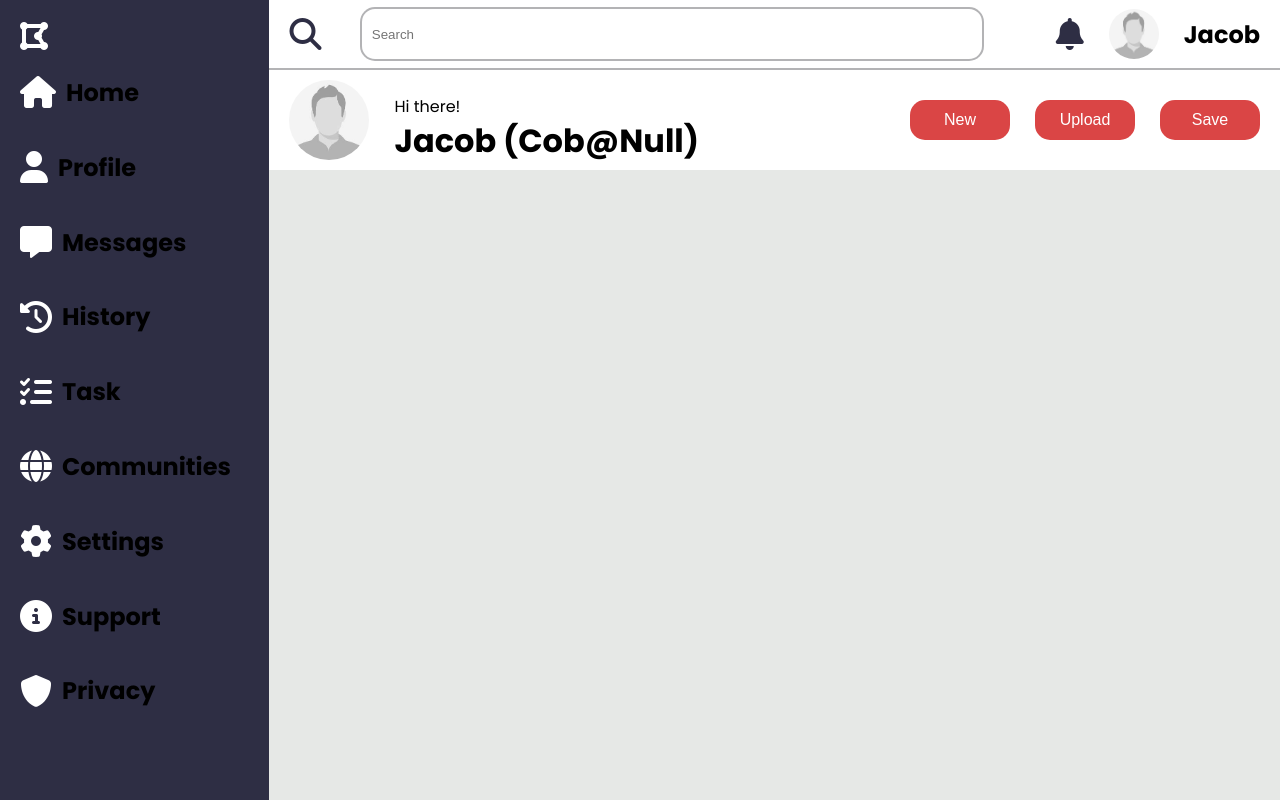
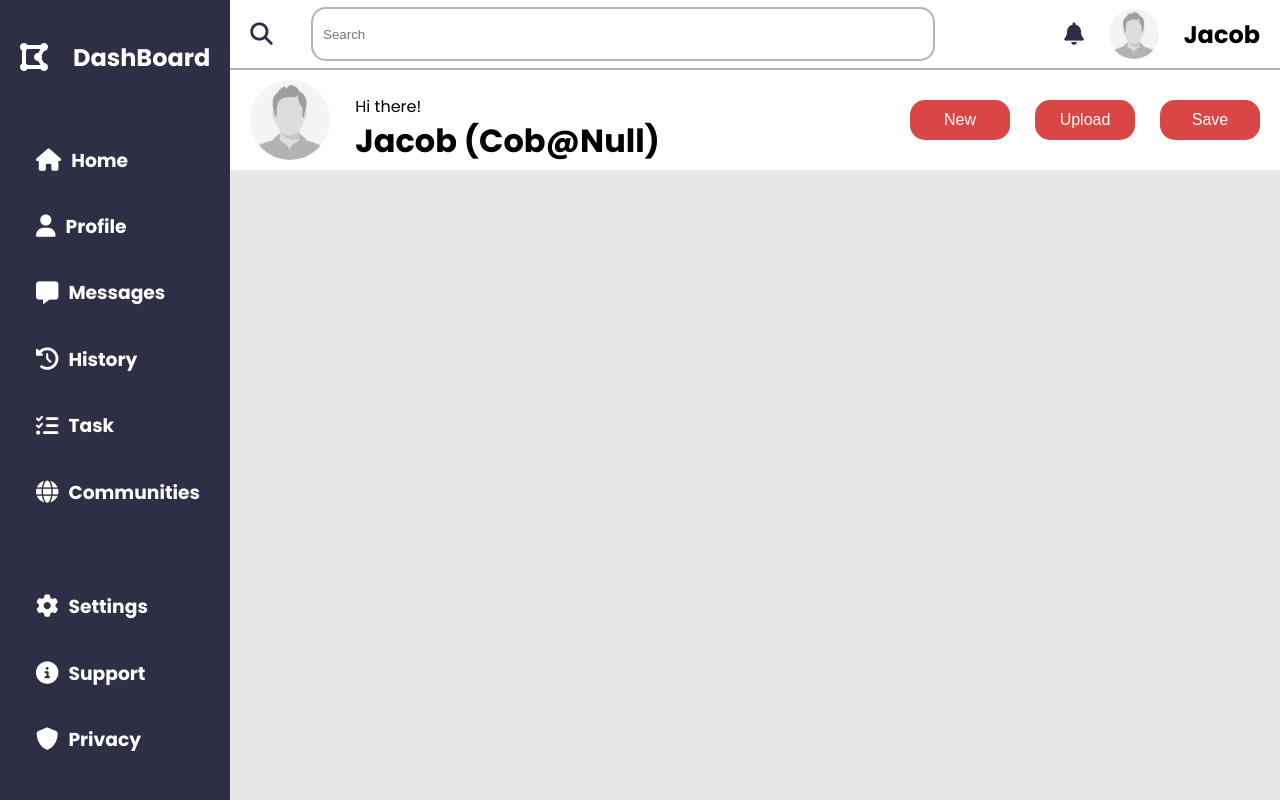
Before and after one commit to jacob-cob-null/TOP-Admin-Dashboard, a plain HTML site: page index.html in a window 1280 px wide. Drawn offline with Linux system fonts and the light colour scheme.

Commit message:
Finished side bar

```diff
--- a/index.html
+++ b/index.html
@@ -24,45 +24,46 @@
       <aside class="sidebar">
         <header class="logo-mark">
           <i class="fa-solid fa-draw-polygon"></i>
+          <h1>DashBoard</h1>
         </header>
         <div class="option panel-1">
           <div class="btn home">
-            <i class="fa -solid fa-house"></i>
-            <h1>Home</h1>
+            <i class="fa-solid fa-house"></i>
+            <h3>Home</h3>
           </div>
           <div class="btn Profile">
             <i class="fa-solid fa-user"></i>
-            <h1>Profile</h1>
+            <h3>Profile</h3>
           </div>
           <div class="btn Messages">
             <i class="fa-solid fa-message"></i>
-            <h1>Messages</h1>
+            <h3>Messages</h3>
           </div>
           <div class="btn History">
             <i class="fa-solid fa-clock-rotate-left"></i>
-            <h1>History</h1>
+            <h3>History</h3>
           </div>
           <div class="btn Task">
             <i class="fa-solid fa-list-check"></i>
-            <h1>Task</h1>
+            <h3>Task</h3>
           </div>
           <div class="btn Communities">
             <i class="fa-solid fa-globe"></i>
-            <h1>Communities</h1>
+            <h3>Communities</h3>
           </div>
         </div>
         <div class="option panel-2">
           <div class="btn settings">
             <i class="fa-solid fa-gear"></i>
-            <h1>Settings</h1>
+            <h3>Settings</h3>
           </div>
           <div class="btn support">
             <i class="fa-solid fa-circle-info"></i>
-            <h1>Support</h1>
+            <h3>Support</h3>
           </div>
           <div class="btn privacy">
             <i class="fa-solid fa-shield"></i>
-            <h1>Privacy</h1>
+            <h3>Privacy</h3>
           </div>
         </div>
       </aside>
--- a/style.css
+++ b/style.css
@@ -20,7 +20,7 @@ body {
   width: 100%;
   height: 100vh;
   display: grid;
-  grid-template-columns: 0.8fr 3fr;
+  grid-template-columns: 0.6fr 3fr;
   grid-template-rows: 1fr 4fr;
 }
 
@@ -38,13 +38,46 @@ body {
   flex-direction: column;
   justify-content: start;
   padding: var(--padding-regular);
-  align-items: start;
+  align-items: center;
+}
+.logo-mark {
+  display: flex;
+  align-items: center;
+  justify-content: center;
+  gap: var(--gap-regular);
+  color: var(--text-on-dark);
+}
+.logo-mark > i {
+  font-size: 2em;
 }
 .btn {
   display: flex;
   justify-content: start;
   align-items: center;
   gap: var(--gap-small);
+  width: 100%;
+  padding-left: 1em;
+}
+.btn > h3:hover {
+  text-decoration: underline var(--text-on-dark) 2px;
+}
+.btn > h3 {
+  cursor: pointer;
+  color: var(--text-on-dark);
+}
+.panel-1 {
+  margin-top: 2em;
+}
+.panel-2 {
+  margin-top: 3em;
+}
+.panel-1,
+.panel-2 {
+  width: 100%;
+}
+.option {
+  margin-left: 0;
+  width: 100%;
 }
 /*HEADER*/
 .header {
@@ -125,5 +158,5 @@ body {
 }
 i {
   color: var(--text-on-dark);
-  font-size: 2em;
+  font-size: 1.4em;
 }
```
